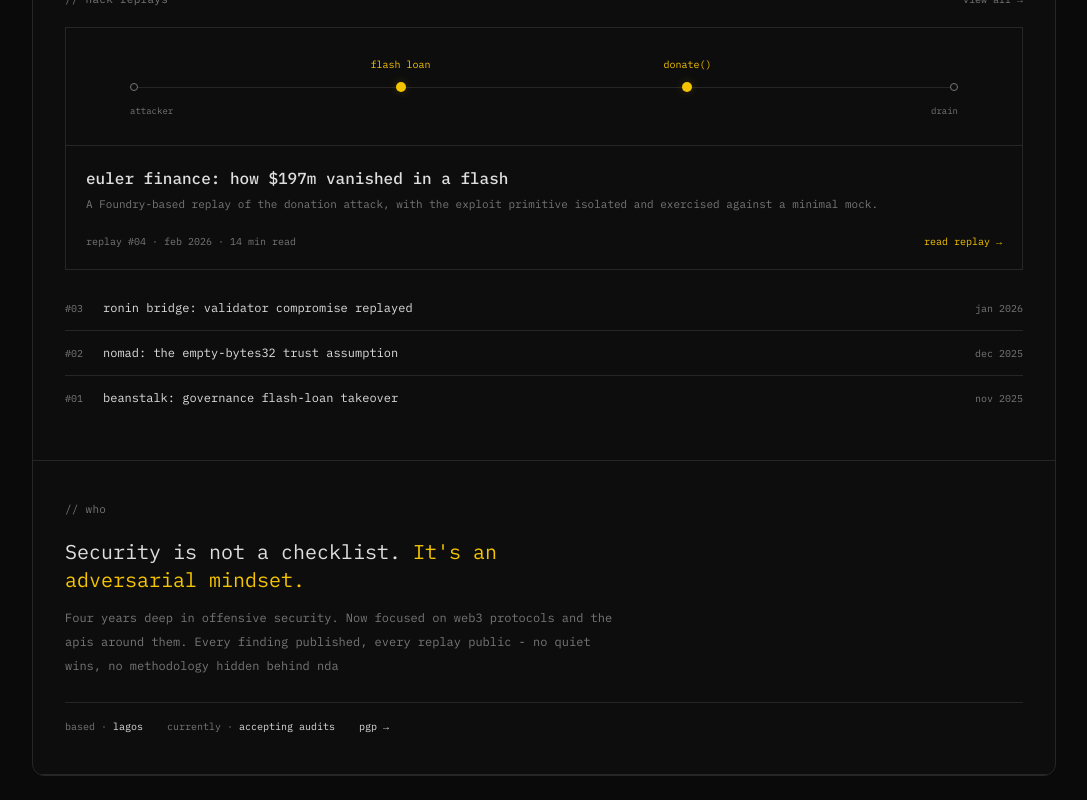
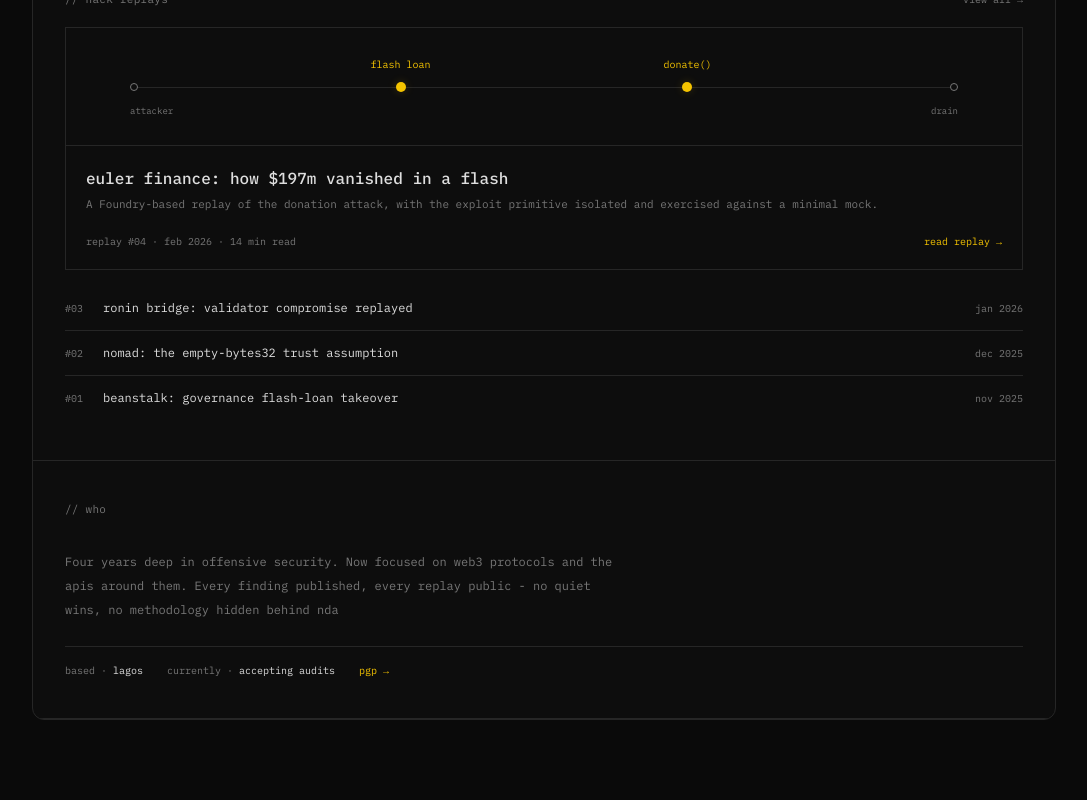
Before and after one commit to Noftyfootie/leogold-portfolio, a React (Vite) app: page / in a window 1280 px wide. Shown: the part 889-1689 px from the top of the page, without its empty margins (96-1183 px from the left). After the commit the page ends 1633 px from the top, so only its background shows below. Built offline with nearby package versions, Linux system fonts and the light colour scheme.

Commit message:
Update about section

```diff
--- a/src/components/About.jsx
+++ b/src/components/About.jsx
@@ -22,10 +22,10 @@
 
       <div className="grid gap-8 sm:grid-cols-[1.2fr_0.8fr] sm:gap-10">
         <div>
-          <h3 className="max-w-md text-lg leading-7 font-normal sm:text-xl">
+          {/* <h3 className="max-w-md text-lg leading-7 font-normal sm:text-xl">
             Security is not a checklist.{" "}
             <span className="text-accent">It's an adversarial mindset.</span>
-          </h3>
+          </h3> */}
 
           <p className="mt-3 text-xs leading-6 text-muted">
             Four years deep in offensive security. Now focused on web3 protocols
@@ -79,7 +79,7 @@
 
         <a
           href="#contact"
-          className="text-accent transition-colors hover:opacity-70"
+          className="text-accent! transition-colors hover:opacity-70"
         >
           pgp →
         </a>
```
